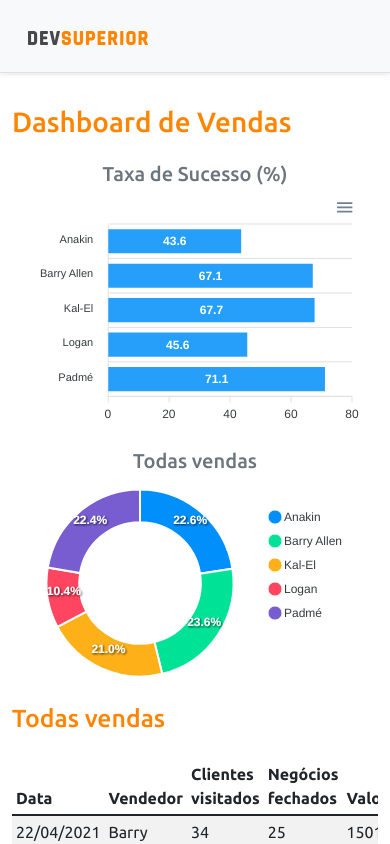
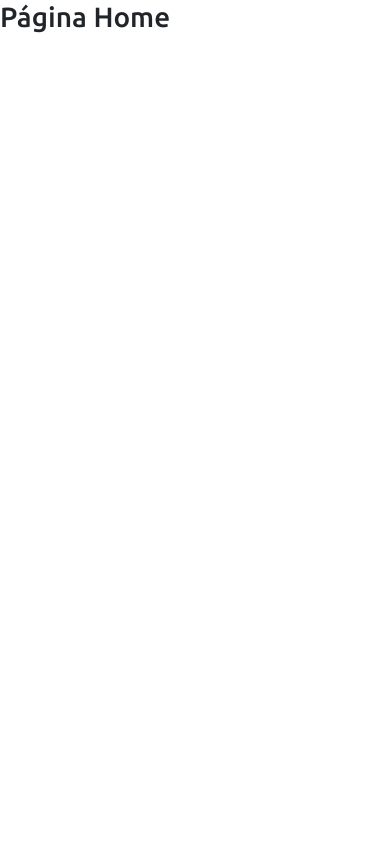
Before and after one commit to leomoritz/projeto-sds4, a React (Create React App) app in the folder frontend/: page / in a window 390 px wide. Shown: the top 844 px of the page. Built offline with nearby package versions, Linux system fonts and the light colour scheme.

Commit message:
Routes com yarn react-router-dom

```diff
--- a/frontend/package.json
+++ b/frontend/package.json
@@ -14,9 +14,12 @@
     "@types/react-dom": "^17.0.0",
     "apexcharts": "^3.28.1",
     "bootstrap": "^5.1.0",
+    "dom": "^0.0.3",
     "react": "^17.0.2",
     "react-apexcharts": "^1.3.9",
     "react-dom": "^17.0.2",
+    "react-router": "^5.2.1",
+    "react-router-dom": "^5.3.0",
     "react-scripts": "4.0.3",
     "typescript": "^4.1.2",
     "web-vitals": "^1.0.1"
@@ -44,5 +47,8 @@
       "last 1 firefox version",
       "last 1 safari version"
     ]
+  },
+  "devDependencies": {
+    "@types/react-router-dom": "^5.1.8"
   }
 }
--- a/frontend/src/App.tsx
+++ b/frontend/src/App.tsx
@@ -1,36 +1,8 @@
-import BarChart from "components/BarChart";
-import DataTable from "components/DataTable";
-import DonutChart from "components/DonutChart";
-import Footer from "components/Footer";
-import NavBar from "components/NavBar";
+import Routes from "Routes";
 
 function App() {
   return (
-    <>
-      <NavBar />
-      <div className="container">
-        <h1 className="text-primary py-3">Dashboard de Vendas</h1>
-
-        <div className="row px-3">
-
-          <div className="col-sm-6">
-            <h5 className="text-center text-secondary">Taxa de Sucesso (%)</h5>
-            <BarChart />
-          </div>
-          <div className="col-sm-6">
-            <h5 className="text-center text-secondary">Todas vendas</h5>
-            <DonutChart />
-          </div>
-
-        </div>
-
-        <div className="py-3">
-          <h2 className="text-primary">Todas vendas</h2>
-        </div>
-        <DataTable />
-      </div>
-      <Footer />
-    </>
+    <Routes />
   );
 }
 
--- /dev/null
+++ b/frontend/src/Routes.tsx
@@ -0,0 +1,21 @@
+import ImgDsDark from 'assets/img/ds-dark.svg';
+import Dashboard from 'pages/Dashboard';
+import Home from 'pages/Home';
+import { BrowserRouter, Route, Switch } from "react-router-dom";
+
+function Routes() {
+    return (
+        <BrowserRouter>
+            <Switch>
+                <Route path="/" exact>
+                    <Home />
+                </Route>
+                <Route path="/dashboard">
+                    <Dashboard />
+                </Route>
+            </Switch>
+        </BrowserRouter>
+    );
+}
+
+export default Routes;
--- /dev/null
+++ b/frontend/src/pages/Dashboard/index.tsx
@@ -0,0 +1,38 @@
+import ImgDsDark from 'assets/img/ds-dark.svg';
+import BarChart from 'components/BarChart';
+import DataTable from 'components/DataTable';
+import DonutChart from 'components/DonutChart';
+import Footer from 'components/Footer';
+import NavBar from 'components/NavBar';
+
+function Dashboard() {
+    return (
+        <>
+            <NavBar />
+            <div className="container">
+                <h1 className="text-primary py-3">Dashboard de Vendas</h1>
+
+                <div className="row px-3">
+
+                    <div className="col-sm-6">
+                        <h5 className="text-center text-secondary">Taxa de Sucesso (%)</h5>
+                        <BarChart />
+                    </div>
+                    <div className="col-sm-6">
+                        <h5 className="text-center text-secondary">Todas vendas</h5>
+                        <DonutChart />
+                    </div>
+
+                </div>
+
+                <div className="py-3">
+                    <h2 className="text-primary">Todas vendas</h2>
+                </div>
+                <DataTable />
+            </div>
+            <Footer />
+        </>
+    );
+}
+
+export default Dashboard;
--- /dev/null
+++ b/frontend/src/pages/Home/index.tsx
@@ -0,0 +1,11 @@
+import ImgDsDark from 'assets/img/ds-dark.svg';
+
+function Home() {
+  return (
+    <div>
+        <h1>Página Home</h1>
+    </div>
+  );
+}
+
+export default Home;
```
Also changed, not shown: 2 other files (tests, documents, lock files or other folders).
